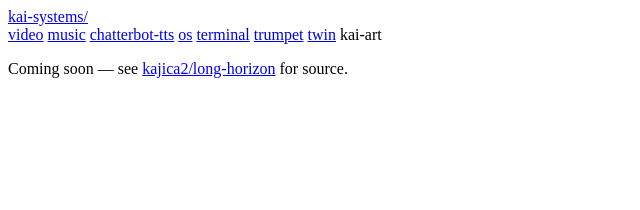
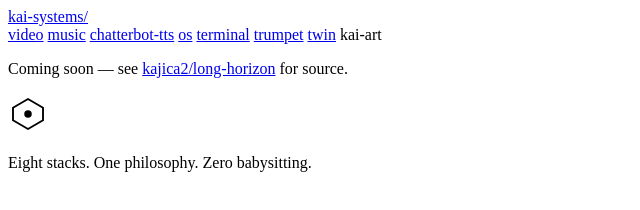
Before and after one commit to kajica2/kai-systems, a website: page kai-art/index.html in a window 1280 px wide. Shown: the whole page, without its empty margins (0-640 px from the left). Drawn offline with Linux system fonts and the light colour scheme.

Commit message:
fix(kai-systems): close drift gate after kai-art addition
- assets/check-pages.sh: bump 7->8 (spokes array, hero, end-mark,
  expected strings, PASS message). The kai-art commit only updated
  check-links.js + SPEC.md; the live-page verifier was missed.
- kai-art/index.html: add SPEC \u00a73.3 end-mark. The 28-line stub had
  hub-nav + 'Coming soon' + link to long-horizon, no closing ornament.
- package-lock.json: generated by npm install (was missing in HEAD).

Local source-side gate: PASS \u2014 8 spokes, drift-rule consistent.
Live check-pages will PASS once Pages rebuilds (~60s after push).

```diff
--- a/kai-art/index.html
+++ b/kai-art/index.html
@@ -23,6 +23,16 @@
 
 <main>
     <p>Coming soon — see <a href="https://github.com/kajica2/long-horizon">kajica2/long-horizon</a> for source.</p>
+
+<div class="end-mark">
+  <svg width="40" height="40" viewBox="0 0 32 32" fill="none"
+       xmlns="http://www.w3.org/2000/svg">
+    <polygon points="16,4 28,11 28,21 16,28 4,21 4,11"
+             fill="none" stroke="currentColor" stroke-width="1.5"/>
+    <circle cx="16" cy="16" r="3" fill="currentColor"/>
+  </svg>
+  <p>Eight stacks. One philosophy. Zero babysitting.</p>
+</div>
   </main>
 </body>
 </html>
```
Also changed, not shown: 2 other files.
